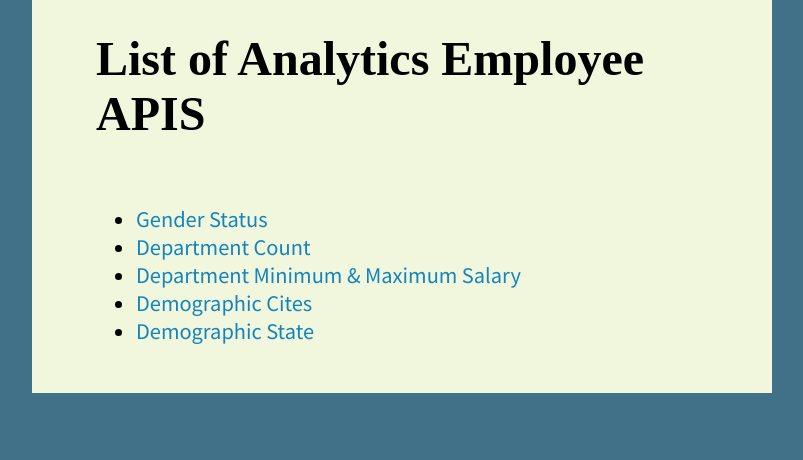
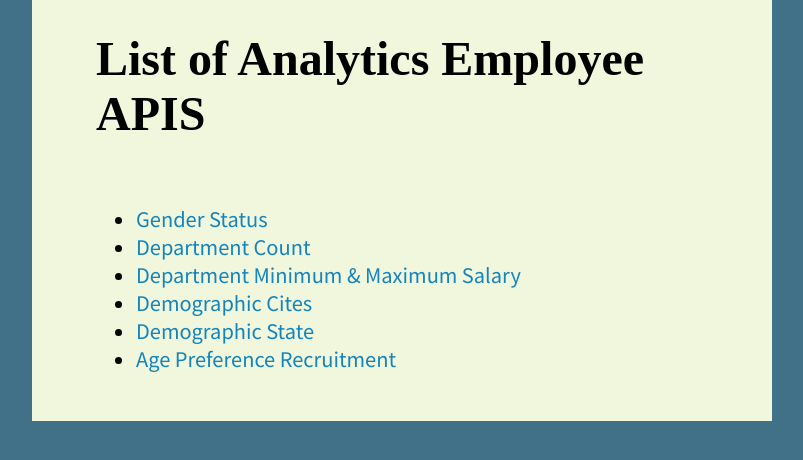
Before and after one commit to mathanamathav/Employee_Analytics_Platform, a Flask app: page / in a window 1280 px wide. Shown: the part 33-493 px from the top of the page, without its empty margins (238-1041 px from the left). Run offline with Flask 3, Linux system fonts and the light colour scheme; some web fonts are replaced.

Commit message:
added age preference recruitment

```diff
--- a/backend/app.py
+++ b/backend/app.py
@@ -74,6 +74,14 @@ def state_count():
         result[state] = count
     return jsonify(result)
 
+@app.route('/age_preference_recruitment', methods = ['GET'])
+def age_pref_recruitment():
+    age_pref = db.session.query(Employee.experience, func.count(Employee.id)).group_by(Employee.experience).filter(Employee.experience > 10).filter(Employee.age < 40).all()
+    result = {}
+    for data in age_pref:
+        age, count = data
+        result[age] = count
+    return jsonify(result)
 
 if __name__ == '__main__':
     app.run(debug=True)
--- a/backend/templates/index.html
+++ b/backend/templates/index.html
@@ -10,6 +10,7 @@
   </li>
   <li><a href="/demographic/city">Demographic Cites</a></li>
   <li><a href="/demographic/state">Demographic State</a></li>
+  <li><a href="/age_preference_recruitment">Age Preference Recruitment</a></li>
 </ul>
 
 {% endblock %}
```
